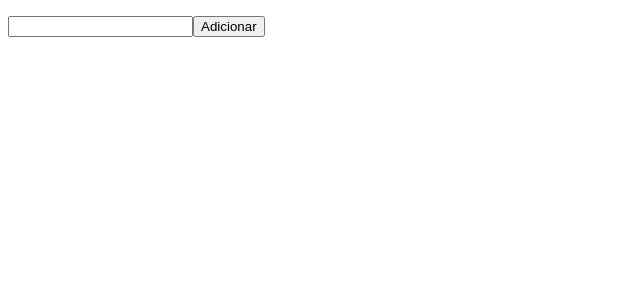
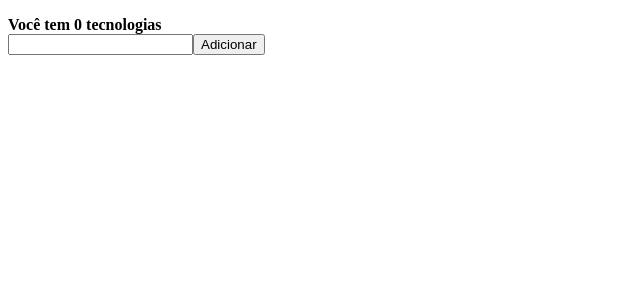
Before and after one commit to aganhara/rocketseat-gostack-modulo08, a React (Create React App) app: page / in a window 1280 px wide. Shown: the top 300 px of the page, without its empty margins (0-640 px from the left). Built offline with nearby package versions, Linux system fonts and the light colour scheme.

Commit message:
Utilizando o hook useMemo.

```diff
--- a/src/App.js
+++ b/src/App.js
@@ -1,4 +1,4 @@
-import React, { useState, useEffect } from 'react';
+import React, { useState, useEffect, useMemo } from 'react';
 
 function App() {
   const [tech, setTech] = useState([]);
@@ -17,6 +17,14 @@ function App() {
       setTech(JSON.parse(storageTech));
     }
 
+    /**
+     * Caso haja a necessidade de executar algum componentDidUnmount.
+     * Geralmente utilizado para remoção de listeners.
+     * ex:
+     * return () => {
+     *  document.removeEventListener('xyz');
+     * }
+     */
     return () => {};
   }, []);
 
@@ -25,6 +33,8 @@ function App() {
     localStorage.setItem('tech', JSON.stringify(tech));
   }, [tech]);
 
+  const techSize = useMemo(() => tech.length, [tech]);
+
   return (
     <>
       <ul>
@@ -32,6 +42,7 @@ function App() {
           <li key={t}>{t}</li>
         ))}
       </ul>
+      <strong>Você tem {techSize} tecnologias</strong> <br />
       <input
         type="text"
         onChange={e => setNewTech(e.target.value)}
```
